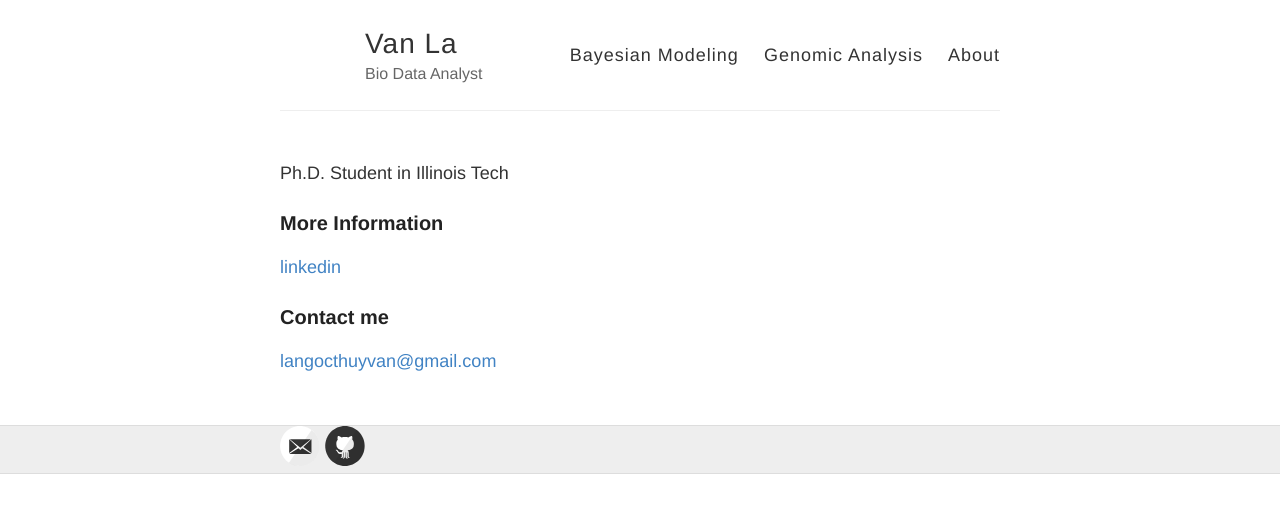
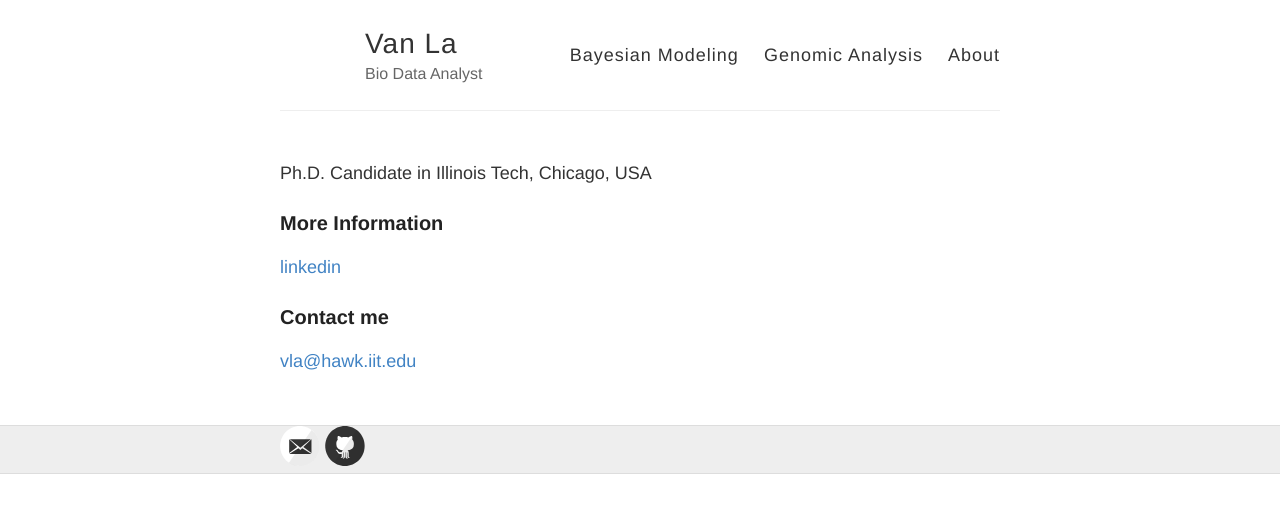
Before and after one commit to vanngocthuyla/Data_Analysis, a Jekyll site: the page built from about.md, in a window 1280 px wide. Shown: the top 513 px of the page. Built offline with Jekyll 4.4.1, drawn with Linux system fonts in a browser that asks for light colours.

Commit message:
Update about.md

```diff
--- a/about.md
+++ b/about.md
@@ -4,7 +4,7 @@ title: About
 permalink: /about/
 ---
 
-Ph.D. Student in Illinois Tech
+Ph.D. Candidate in Illinois Tech, Chicago, USA
 
 ### More Information
 
@@ -12,4 +12,4 @@ Ph.D. Student in Illinois Tech
 
 ### Contact me
 
-[langocthuyvan@gmail.com](mailto:langocthuyvan@gmail.com)
+[vla@hawk.iit.edu](mailto:vla@hawk.iit.edu)
```
